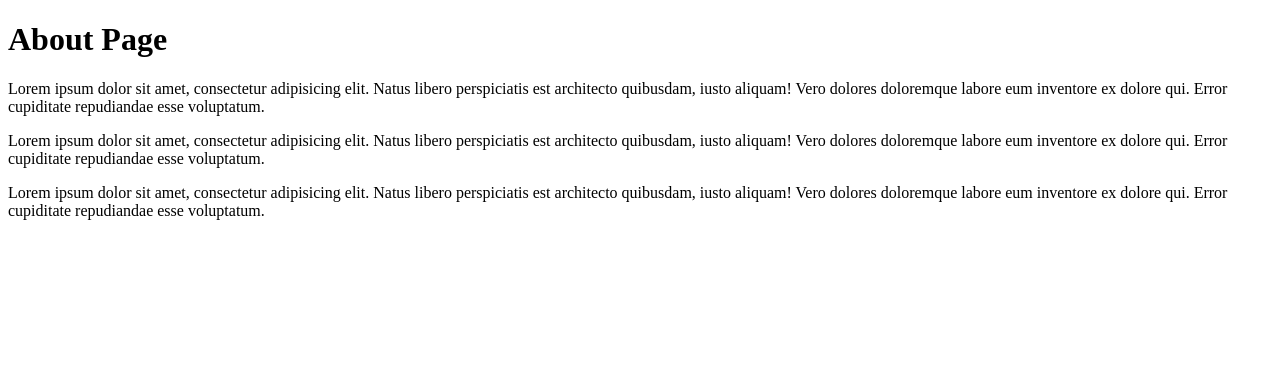
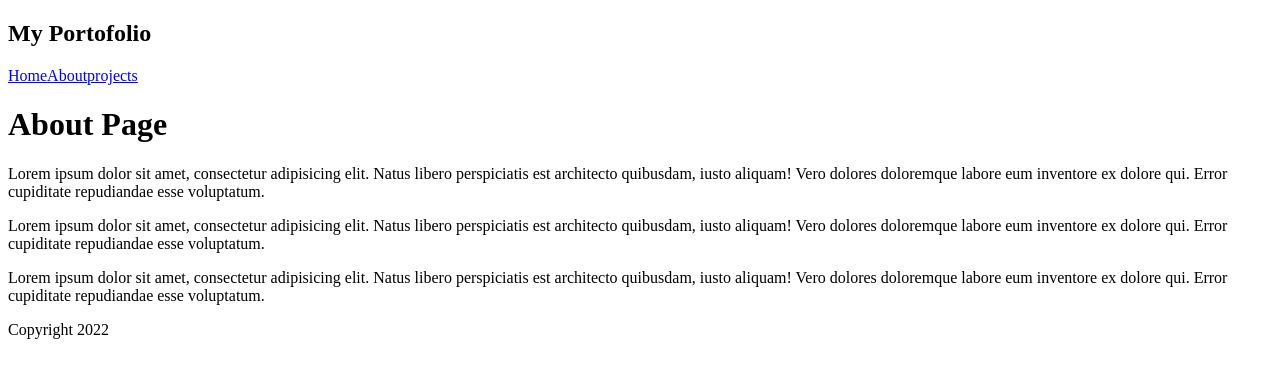
Before and after one commit to hayatek/learning-react, a Gatsby site in the folder portfolio-gatsby/: page /about in a window 1280 px wide. Built offline with nearby package versions, Linux system fonts and the light colour scheme; Gatsby itself is replaced by a stand-in of ours.

Commit message:
added Layout.js

```diff
--- a/portfolio-gatsby/src/pages/about.js
+++ b/portfolio-gatsby/src/pages/about.js
@@ -1,7 +1,9 @@
 import React from "react"
+import Layout from "./components/Layout"
 
 export default function About() {
   return (
+    <Layout>
       <div>
         <h1>About Page</h1>
         <p>
@@ -23,5 +25,6 @@
           repudiandae esse voluptatum.
         </p>
       </div>
+    </Layout>
   )
 }
--- /dev/null
+++ b/portfolio-gatsby/src/pages/components/Layout.js
@@ -0,0 +1,14 @@
+import React from "react"
+import Navbar from "./Navbar"
+
+export default function Layout({ children }) {
+  return (
+    <div className="layout">
+      <Navbar />
+      <div className="content">{children}</div>
+      <footer>
+        <p>Copyright 2022</p>
+      </footer>
+    </div>
+  )
+}
--- a/portfolio-gatsby/src/pages/components/Navbar.js
+++ b/portfolio-gatsby/src/pages/components/Navbar.js
@@ -8,7 +8,7 @@
       <div className="links">
         <Link to="/">Home</Link>
         <Link to="/about">About</Link>
-        <Link to="/work">Work</Link>
+        <Link to="/projects">projects</Link>
       </div>
     </nav>
   )
--- a/portfolio-gatsby/src/pages/index.js
+++ b/portfolio-gatsby/src/pages/index.js
@@ -1,15 +1,17 @@
 import React from "react"
 import Navbar from "./components/Navbar"
+import Layout from "./components/Layout"
 
 export default function Home() {
   return (
+    <Layout>
       <section>
-      <Navbar />
         <div>
           <h2>Design</h2>
           <h3>Develop & Deploy</h3>
           <p>I'm a software engineer</p>
         </div>
       </section>
+    </Layout>
   )
 }
```
Also changed, not shown: portfolio-gatsby/src/pages/404.js (+7 -4 lines), portfolio-gatsby/src/pages/projects/index.js (+8 -5 lines). Lines whose indentation alone changed are shown as unchanged.
